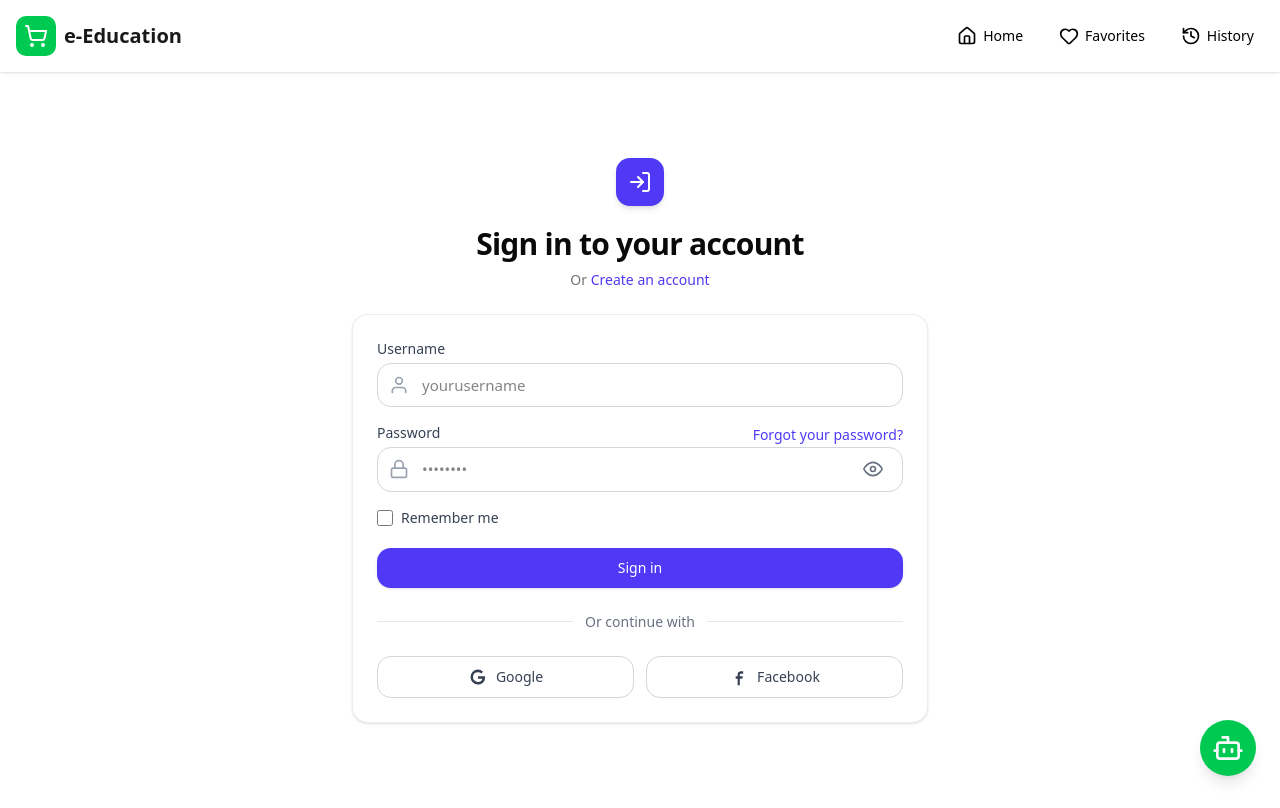
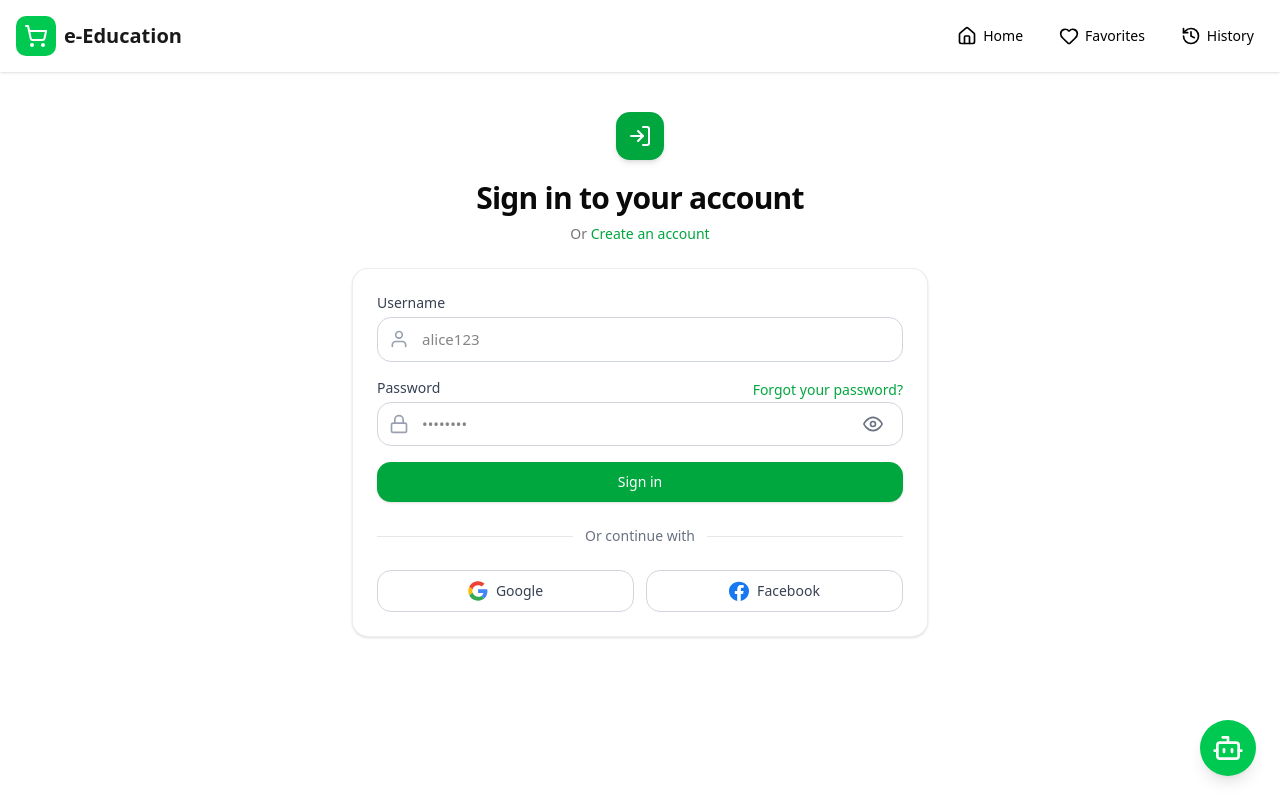
Before and after one commit to zzVu77/e-education, a Next.js app in the folder frontend/: page /login in a window 1280 px wide. Built offline with nearby package versions, Linux system fonts and the light colour scheme.

Commit message:
refactor: update color scheme to green for login and signup forms

```diff
--- a/frontend/src/app/login/page.tsx
+++ b/frontend/src/app/login/page.tsx
@@ -5,11 +5,11 @@ import LoginForm from "@/components/auth/LoginForm";
 
 export default function LoginPage() {
   return (
-    <main className="min-h-[calc(100vh-64px)] w-full flex items-center justify-center px-4 py-10">
+    <main className="h-auto w-full flex items-center justify-center px-4 py-10">
       <div className="w-full max-w-xl">
         <div className="flex flex-col items-center text-center mb-6">
           {/* App glyph */}
-          <div className="h-12 w-12 rounded-xl bg-indigo-600 flex items-center justify-center shadow-md">
+          <div className="h-12 w-12 rounded-xl bg-green-600 flex items-center justify-center shadow-md">
             {/* login arrow icon */}
             <svg
               className="h-6 w-6 text-white"
@@ -35,7 +35,7 @@ export default function LoginPage() {
             Or{" "}
             <Link
               href="/signup"
-              className="font-medium text-indigo-600 hover:text-indigo-500"
+              className="font-medium text-green-600 hover:text-green-500"
             >
               Create an account
             </Link>
--- a/frontend/src/app/signup/page.tsx
+++ b/frontend/src/app/signup/page.tsx
@@ -4,11 +4,11 @@ import RegisterForm from "@/components/auth/RegisterForm";
 
 export default function RegisterPage() {
   return (
-    <main className="min-h-[calc(100vh-64px)] w-full flex items-center justify-center px-4 py-10">
+    <main className="h-fit w-full flex items-center justify-center px-4 py-8">
       <div className="w-full max-w-2xl">
         <div className="flex flex-col items-center text-center mb-6">
           {/* header icon */}
-          <div className="h-12 w-12 rounded-xl bg-indigo-600 flex items-center justify-center shadow-md">
+          <div className="h-12 w-12 rounded-xl bg-green-600 flex items-center justify-center shadow-md">
             {/* user-plus icon */}
             <svg
               className="h-6 w-6 text-white"
@@ -34,7 +34,7 @@ export default function RegisterPage() {
             Or{" "}
             <Link
               href="/login"
-              className="font-medium text-indigo-600 hover:text-indigo-500"
+              className="font-medium text-green-600 hover:text-green-500"
             >
               sign in to your existing account
             </Link>
--- a/frontend/src/components/auth/LoginForm.tsx
+++ b/frontend/src/components/auth/LoginForm.tsx
@@ -1,6 +1,4 @@
-/* eslint-disable @typescript-eslint/no-unused-vars */
 "use client";
-
 import Link from "next/link";
 import { useState } from "react";
 
@@ -13,7 +11,6 @@ type FieldErrors = Partial<{
 export default function LoginForm() {
   const [username, setUsername] = useState("");
   const [password, setPassword] = useState("");
-  const [remember, setRemember] = useState(false);
   const [showPwd, setShowPwd] = useState(false);
   const [loading, setLoading] = useState(false);
   const [errors, setErrors] = useState<FieldErrors>({});
@@ -51,7 +48,7 @@ export default function LoginForm() {
 
       // redirect to app logic
       window.location.href = "/"; // or use next/navigation's redirect()
-    } catch (err) {
+    } catch {
       // dont enumerate which part failed (prevents account enumeration)
       setErrors({
         global:
@@ -103,9 +100,9 @@ export default function LoginForm() {
             className={`block w-full rounded-xl border bg-white py-2.5 pl-11 pr-3 text-[15px] outline-none transition focus:ring-4 disabled:opacity-60 dark:bg-neutral-900 ${
               errors.username
                 ? "border-red-500/70 focus:ring-red-100"
-                : "border-gray-300 focus:border-indigo-500 focus:ring-indigo-100"
+                : "border-gray-300 focus:border-green-500 focus:ring-green-100"
             }`}
-            placeholder="yourusername"
+            placeholder="alice123"
             aria-invalid={!!errors.username}
             aria-describedby={errors.username ? "email-error" : undefined}
           />
@@ -132,8 +129,8 @@ export default function LoginForm() {
             Password
           </label>
           <Link
-            href="/forgot-password"
-            className="text-sm font-medium text-indigo-600 hover:text-indigo-500"
+            href="#"
+            className="text-sm font-medium text-green-600 hover:text-green-500"
           >
             Forgot your password?
           </Link>
@@ -167,7 +164,7 @@ export default function LoginForm() {
             className={`block w-full rounded-xl border bg-white py-2.5 pl-11 pr-11 text-[15px] outline-none transition focus:ring-4 disabled:opacity-60 dark:bg-neutral-900 ${
               errors.password
                 ? "border-red-500/70 focus:ring-red-100"
-                : "border-gray-300 focus:border-indigo-500 focus:ring-indigo-100"
+                : "border-gray-300 focus:border-green-500 focus:ring-green-100"
             }`}
             placeholder="••••••••"
             aria-invalid={!!errors.password}
@@ -178,7 +175,7 @@ export default function LoginForm() {
           <button
             type="button"
             onClick={() => setShowPwd((s) => !s)}
-            className="absolute inset-y-0 right-2.5 inline-flex items-center rounded-lg px-2.5 text-gray-500 hover:text-gray-700 focus:outline-none focus:ring-2 focus:ring-indigo-500"
+            className="absolute inset-y-0 right-2.5 inline-flex items-center rounded-lg px-2.5 text-gray-500 hover:text-gray-700 cursor-pointer "
             aria-label={showPwd ? "Hide password" : "Show password"}
           >
             {showPwd ? (
@@ -226,24 +223,6 @@ export default function LoginForm() {
         )}
       </div>
 
-      {/* Remember me */}
-      <div className="mb-5 flex items-center gap-2">
-        <input
-          id="remember"
-          name="remember"
-          type="checkbox"
-          checked={remember}
-          onChange={(e) => setRemember(e.target.checked)}
-          className="h-4 w-4 rounded border-gray-300 text-indigo-600 focus:ring-indigo-500"
-        />
-        <label
-          htmlFor="remember"
-          className="text-sm text-gray-700 dark:text-gray-200"
-        >
-          Remember me
-        </label>
-      </div>
-
       {/* Global error */}
       {errors.global && (
         <div
@@ -259,7 +238,7 @@ export default function LoginForm() {
       <button
         type="submit"
         disabled={loading}
-        className="inline-flex w-full items-center justify-center rounded-xl bg-indigo-600 px-4 py-2.5 text-sm font-medium text-white shadow-sm transition hover:bg-indigo-500 focus:outline-none focus:ring-4 focus:ring-indigo-100 disabled:cursor-not-allowed"
+        className="inline-flex w-full items-center justify-center rounded-xl bg-green-600 px-4 py-2.5 text-sm font-medium text-white shadow-sm transition hover:bg-green-500 focus:outline-none focus:ring-4 focus:ring-green-100 disabled:cursor-not-allowed cursor-pointer"
       >
         {loading ? (
           <>
@@ -301,31 +280,91 @@ export default function LoginForm() {
       <div className="grid grid-cols-2 gap-3">
         <button
           type="button"
-          onClick={() => (window.location.href = "/api/auth/google")}
-          className="inline-flex w-full items-center justify-center gap-2 rounded-xl border border-gray-300 bg-white px-3 py-2.5 text-sm font-medium text-gray-700 hover:bg-gray-50 focus:outline-none focus:ring-4 focus:ring-indigo-100 dark:bg-neutral-900 dark:text-gray-200"
+          // onClick={() => (window.location.href = "/api/auth/google")}
+          className="inline-flex w-full items-center justify-center gap-2 rounded-xl border border-gray-300 bg-white px-3 py-2.5 text-sm font-medium text-gray-700 hover:bg-gray-50 focus:outline-none focus:ring-4 focus:ring-green-100 dark:bg-neutral-900 dark:text-gray-200 cursor-pointer"
           aria-label="Continue with Google"
         >
-          {/* Google 'G' */}
-          <svg viewBox="0 0 24 24" className="h-5 w-5" aria-hidden="true">
-            <path
-              d="M21.35 11.1H12v2.9h5.31A5.81 5.81 0 1112 6.19a5.64 5.64 0 013.98 1.55l2.05-2.05A8.93 8.93 0 0012 3a9 9 0 100 18c4.63 0 8.5-3.37 8.5-8.5 0-.57-.06-1.1-.15-1.6z"
-              fill="currentColor"
-            />
+          <svg
+            width="20px"
+            height="20px"
+            viewBox="-0.5 0 48 48"
+            version="1.1"
+            xmlns="http://www.w3.org/2000/svg"
+            xmlnsXlink="http://www.w3.org/1999/xlink"
+            fill="#000000"
+          >
+            <g id="SVGRepo_bgCarrier" strokeWidth="0"></g>
+            <g
+              id="SVGRepo_tracerCarrier"
+              strokeLinecap="round"
+              strokeLinejoin="round"
+            ></g>
+            <g id="SVGRepo_iconCarrier">
+              {" "}
+              <title>Google-color</title> <desc>Created with Sketch.</desc>{" "}
+              <defs> </defs>{" "}
+              <g
+                id="Icons"
+                stroke="none"
+                strokeWidth="1"
+                fill="none"
+                fillRule="evenodd"
+              >
+                {" "}
+                <g id="Color-" transform="translate(-401.000000, -860.000000)">
+                  {" "}
+                  <g id="Google" transform="translate(401.000000, 860.000000)">
+                    {" "}
+                    <path
+                      d="M9.82727273,24 C9.82727273,22.4757333 10.0804318,21.0144 10.5322727,19.6437333 L2.62345455,13.6042667 C1.08206818,16.7338667 0.213636364,20.2602667 0.213636364,24 C0.213636364,27.7365333 1.081,31.2608 2.62025,34.3882667 L10.5247955,28.3370667 C10.0772273,26.9728 9.82727273,25.5168 9.82727273,24"
+                      id="Fill-1"
+                      fill="#FBBC05"
+                    >
+                      {" "}
+                    </path>{" "}
+                    <path
+                      d="M23.7136364,10.1333333 C27.025,10.1333333 30.0159091,11.3066667 32.3659091,13.2266667 L39.2022727,6.4 C35.0363636,2.77333333 29.6954545,0.533333333 23.7136364,0.533333333 C14.4268636,0.533333333 6.44540909,5.84426667 2.62345455,13.6042667 L10.5322727,19.6437333 C12.3545909,14.112 17.5491591,10.1333333 23.7136364,10.1333333"
+                      id="Fill-2"
+                      fill="#EB4335"
+                    >
+                      {" "}
+                    </path>{" "}
+                    <path
+                      d="M23.7136364,37.8666667 C17.5491591,37.8666667 12.3545909,33.888 10.5322727,28.3562667 L2.62345455,34.3946667 C6.44540909,42.1557333 14.4268636,47.4666667 23.7136364,47.4666667 C29.4455,47.4666667 34.9177955,45.4314667 39.0249545,41.6181333 L31.5177727,35.8144 C29.3995682,37.1488 26.7323182,37.8666667 23.7136364,37.8666667"
+                      id="Fill-3"
+                      fill="#34A853"
+                    >
+                      {" "}
+                    </path>{" "}
+                    <path
+                      d="M46.1454545,24 C46.1454545,22.6133333 45.9318182,21.12 45.6113636,19.7333333 L23.7136364,19.7333333 L23.7136364,28.8 L36.3181818,28.8 C35.6879545,31.8912 33.9724545,34.2677333 31.5177727,35.8144 L39.0249545,41.6181333 C43.3393409,37.6138667 46.1454545,31.6490667 46.1454545,24"
+                      id="Fill-4"
+                      fill="#4285F4"
+                    >
+                      {" "}
+                    </path>{" "}
+                  </g>{" "}
+                </g>{" "}
+              </g>{" "}
+            </g>
           </svg>
           Google
         </button>
 
         <button
           type="button"
-          onClick={() => (window.location.href = "/api/auth/facebook")}
-          className="inline-flex w-full items-center justify-center gap-2 rounded-xl border border-gray-300 bg-white px-3 py-2.5 text-sm font-medium text-gray-700 hover:bg-gray-50 focus:outline-none focus:ring-4 focus:ring-indigo-100 dark:bg-neutral-900 dark:text-gray-200"
+          // onClick={() => (window.location.href = "/api/auth/facebook")}
+          className="inline-flex w-full items-center justify-center gap-2 rounded-xl border border-gray-300 bg-white px-3 py-2.5 text-sm font-medium text-gray-700 hover:bg-gray-50 focus:outline-none focus:ring-4 focus:ring-green-100 dark:bg-neutral-900 dark:text-gray-200 cursor-pointer"
           aria-label="Continue with Facebook"
         >
-          {/* Facebook 'f' */}
           <svg viewBox="0 0 24 24" className="h-5 w-5" aria-hidden="true">
             <path
-              d="M13 22v-8h3l.5-3H13V9.5c0-.87.28-1.5 1.7-1.5H17V5.1C16.3 5 15.2 5 14.4 5 12 5 10.4 6.4 10.4 9.1V11H8v3h2.4v8H13z"
-              fill="currentColor"
+              fill="#1877F2"
+              d="M24 12.07C24 5.74 18.63.98 12 .98S0 5.74 0 12.07C0 18.06 4.39 23.19 10.12 24v-8.44H7.08v-3.49h3.04V9.41c0-3 1.79-4.66 4.53-4.66 1.31 0 2.68.24 2.68.24v2.95h-1.51c-1.49 0-1.95.93-1.95 1.88v2.25h3.32l-.53 3.49h-2.79V24C19.61 23.19 24 18.06 24 12.07z"
+            />
+            <path
+              fill="#fff"
+              d="M16.87 15.56l.53-3.49h-3.32V9.82c0-.95.46-1.88 1.95-1.88h1.51V5c0 0-1.36-.24-2.68-.24-2.74 0-4.53 1.66-4.53 4.66v2.66H7.08v3.49h3.04V24h3.66v-8.44h2.79z"
             />
           </svg>
           Facebook
--- a/frontend/src/components/auth/RegisterForm.tsx
+++ b/frontend/src/components/auth/RegisterForm.tsx
@@ -1,6 +1,4 @@
-/* eslint-disable @typescript-eslint/no-unused-vars */
 "use client";
-
 import Link from "next/link";
 import { useState } from "react";
 
@@ -60,7 +58,7 @@ export default function RegisterForm() {
 
       await new Promise((r) => setTimeout(r, 800));
       window.location.href = "/login?new=1";
-    } catch (err) {
+    } catch {
       setErrors({
         global: "Something went wrong creating your account. Please try again.",
       });
@@ -108,7 +106,7 @@ export default function RegisterForm() {
             className={`block w-full rounded-xl border bg-white py-2.5 pl-11 pr-3 text-[15px] outline-none transition focus:ring-4 disabled:opacity-60 dark:bg-neutral-900 ${
               errors.name
                 ? "border-red-500/70 focus:ring-red-100"
-                : "border-gray-300 focus:border-indigo-500 focus:ring-indigo-100"
+                : "border-gray-300 focus:border-green-500 focus:ring-green-100"
             }`}
             placeholder="John Doe"
             aria-invalid={!!errors.name}
@@ -158,9 +156,9 @@ export default function RegisterForm() {
             className={`block w-full rounded-xl border bg-white py-2.5 pl-11 pr-3 text-[15px] outline-none transition focus:ring-4 disabled:opacity-60 dark:bg-neutral-900 ${
               errors.username
                 ? "border-red-500/70 focus:ring-red-100"
-                : "border-gray-300 focus:border-indigo-500 focus:ring-indigo-100"
+                : "border-gray-300 focus:border-green-500 focus:ring-green-100"
             }`}
-            placeholder="yourusername"
+            placeholder="alice123"
             aria-invalid={!!errors.username}
             aria-describedby={errors.username ? "username-error" : undefined}
           />
@@ -210,7 +208,7 @@ export default function RegisterForm() {
             className={`block w-full rounded-xl border bg-white py-2.5 pl-11 pr-3 text-[15px] outline-none transition focus:ring-4 disabled:opacity-60 dark:bg-neutral-900 ${
               errors.password
                 ? "border-red-500/70 focus:ring-red-100"
-                : "border-gray-300 focus:border-indigo-500 focus:ring-indigo-100"
+                : "border-gray-300 focus:border-green-500 focus:ring-green-100"
             }`}
             placeholder="••••••••"
             aria-invalid={!!errors.password}
@@ -262,7 +260,7 @@ export default function RegisterForm() {
             className={`block w-full rounded-xl border bg-white py-2.5 pl-11 pr-3 text-[15px] outline-none transition focus:ring-4 disabled:opacity-60 dark:bg-neutral-900 ${
               errors.confirm
                 ? "border-red-500/70 focus:ring-red-100"
-                : "border-gray-300 focus:border-indigo-500 focus:ring-indigo-100"
+                : "border-gray-300 focus:border-green-500 focus:ring-green-100"
             }`}
             placeholder="••••••••"
             aria-invalid={!!errors.confirm}
@@ -288,21 +286,18 @@ export default function RegisterForm() {
           type="checkbox"
           checked={agree}
           onChange={(e) => setAgree(e.target.checked)}
-          className="mt-1 h-4 w-4 rounded border-gray-300 text-indigo-600 focus:ring-indigo-500"
+          className="mt-1 h-4 w-4 rounded border-gray-300 text-green-600 focus:ring-green-500"
         />
         <label
           htmlFor="terms"
           className="text-sm text-gray-700 dark:text-gray-200"
         >
           I agree to the{" "}
-          <Link href="/terms" className="text-indigo-600 hover:text-indigo-500">
+          <Link href="/terms" className="text-green-600 hover:text-green-500">
             Terms of Service
           </Link>{" "}
           and{" "}
-          <Link
-            href="/privacy"
-            className="text-indigo-600 hover:text-indigo-500"
-          >
+          <Link href="/privacy" className="text-green-600 hover:text-green-500">
             Privacy Policy
           </Link>
           .
@@ -329,7 +324,7 @@ export default function RegisterForm() {
       <button
         type="submit"
         disabled={loading}
-        className="inline-flex w-full items-center justify-center rounded-xl bg-indigo-600 px-4 py-2.5 text-sm font-medium text-white shadow-sm transition hover:bg-indigo-500 focus:outline-none focus:ring-4 focus:ring-indigo-100 disabled:cursor-not-allowed"
+        className="inline-flex w-full items-center justify-center rounded-xl bg-green-600 px-4 py-2.5 text-sm font-medium text-white shadow-sm transition hover:bg-green-500 focus:outline-none focus:ring-4 focus:ring-green-100 disabled:cursor-not-allowed cursor-pointer"
       >
         {loading ? (
           <>
```
